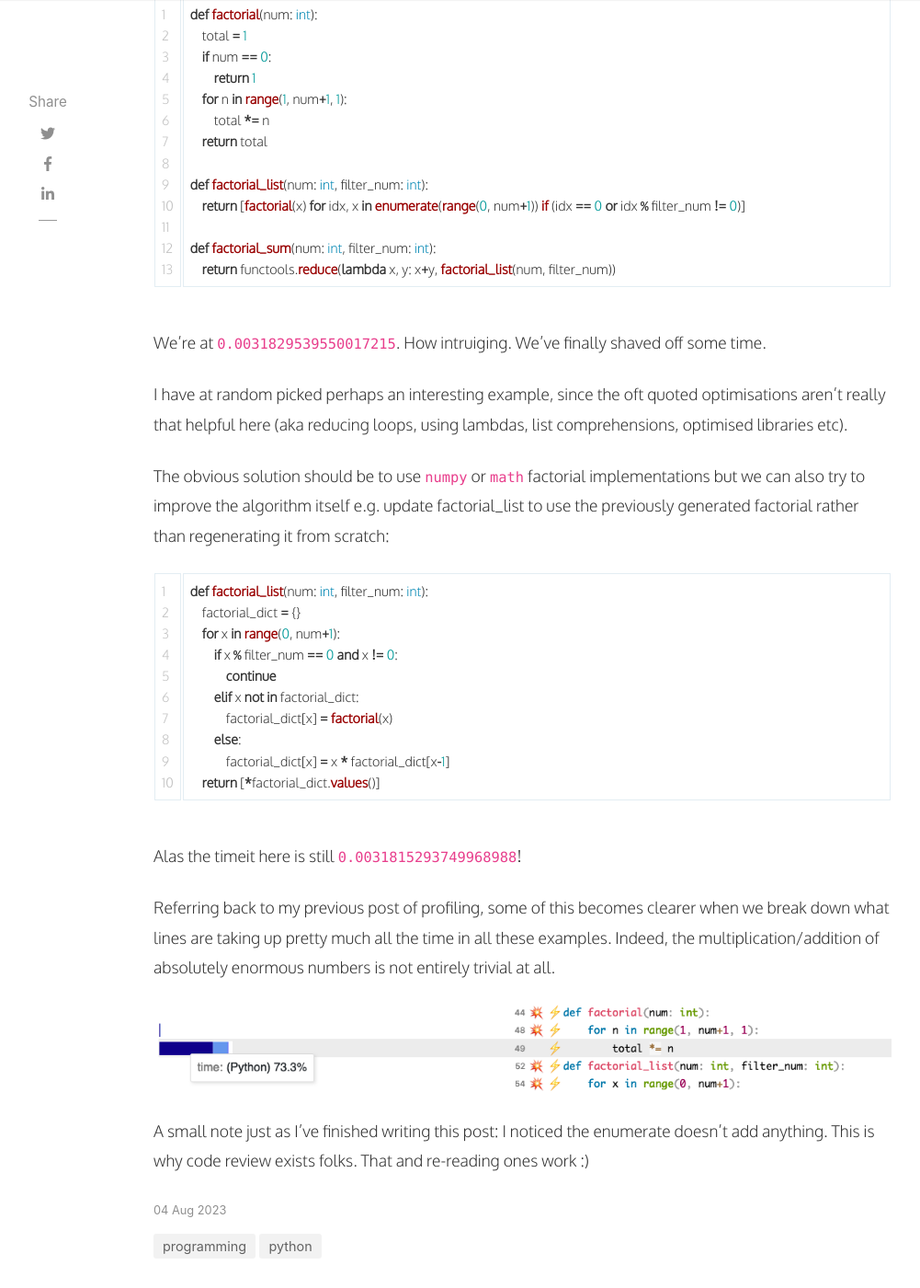
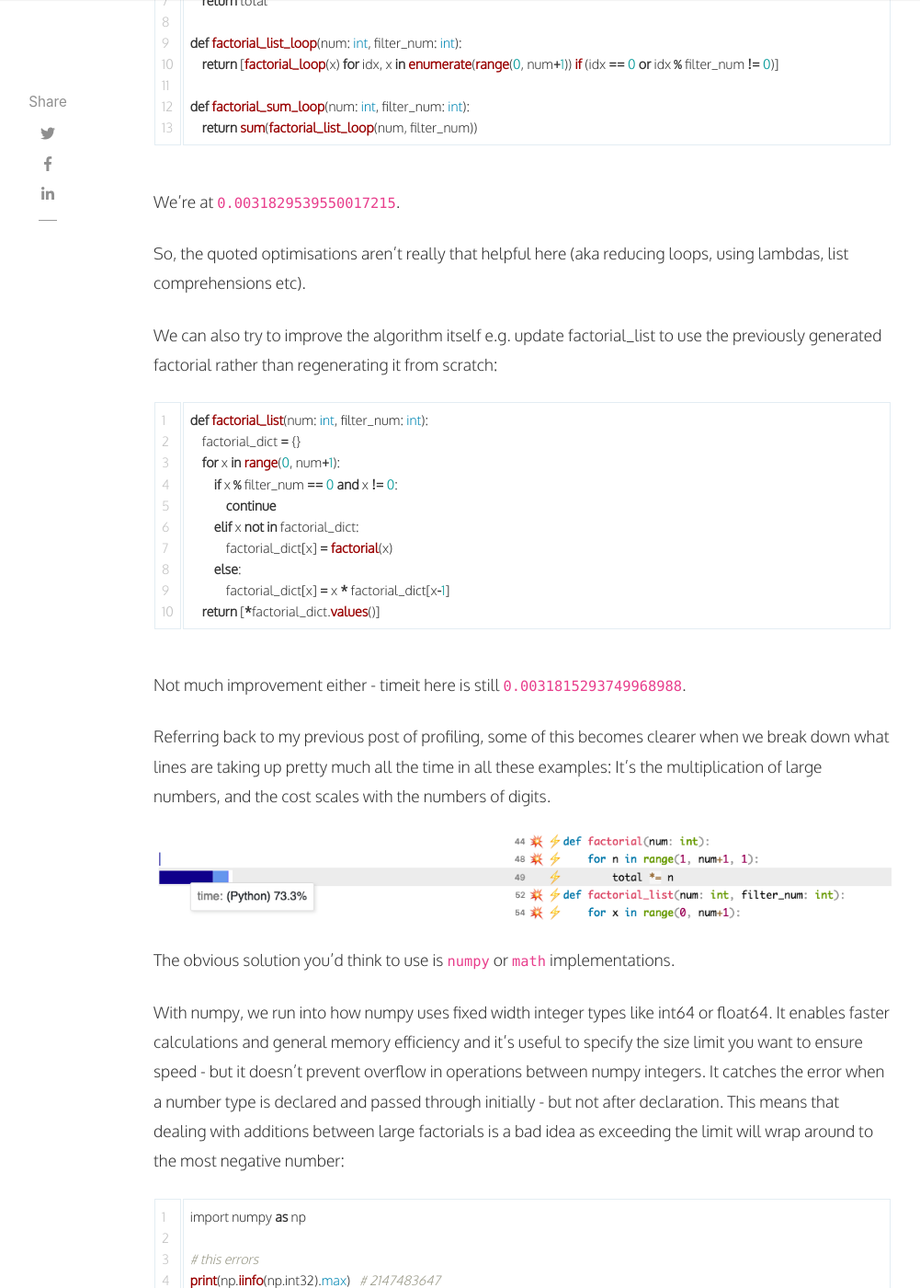
Before and after one commit to bolyche/bolyche.github.io, a Jekyll site: the page built from _posts/2023-08-04-Python-optimisations.md, in a window 1280 px wide and 1400 px high, scrolled down 2410 px. Shown: the whole window at 92% size, without its empty margins (118-1119 px from the left). Built offline with Jekyll 4.4.1, drawn with Linux system fonts in a browser that asks for light colours; nearby versions of some CDN libraries; comment, search, counter and statistics services are not loaded; some of the changed text lies outside the part shown.

Commit message:
update optimisations post (#57)

````diff
--- a/_posts/2023-08-04-Python-optimisations.md
+++ b/_posts/2023-08-04-Python-optimisations.md
@@ -10,12 +10,7 @@
 image: assets/images/factorials.png
 ---
 
-In the desire to get myself to write more frequently I'm tagging upcoming posts as "shitpost". This will be short thoughts or snippets that don't take much time.
-
-For the first of these, some minor python optimisations.
-
-Take some code e.g. getting a list of factorised numbers, filtering out some multiples and summing them
-(note this is arbitrary and just for exploration purposes. I am also completely ignoring negative numbers)
+So let's say you take some code e.g. getting a list of factorised numbers, filtering out some multiples and summing them (NB arbitrary example here + assumes positive-numbers only are input)
 
 ```python
 def factorial(num: int):
@@ -39,7 +34,7 @@
     return factorial_sum
 ```
 
-& say we look at the timing over 100 iterations for calling factorial_sum(400, 3)
+Let's say we try to find how to improve this code, using some of the previous Profiling tools I mentioned in the last post. Let's look at the timing over 100 iterations for calling factorial_sum(400, 3)
 
 ```python
 number_of_factorials = 400
@@ -68,8 +63,9 @@
     return functools.reduce(lambda x, y: x * y, [n for n in range(num,1,-1)]) if num > 1 else 1
 ```
 
-If we run this with timeit we'll see it actually got worse! It's now `0.005225289159934619`. I admit I found this surprising and due to being a shitpost am not digging into it overly.
-Something I thought was interesting was that if indeed we actually update all these functions to be list comprehensions or otherwise lambda plus functools oneliners, we're still sitting at around `0.005238784170069266`
+If we run this with timeit we'll see it actually got worse! It's now `0.005225289159934619`.
+
+If we update all these functions to be list comprehensions or otherwise lambda plus functools oneliners, we're still sitting at around `0.005238784170069266`
 
 ```python
 def factorial(num: int):
@@ -79,20 +75,20 @@
     return [factorial(x) for idx, x in enumerate(range(num+1)) if (idx == 0 or idx % filter_num != 0)]
 
 def factorial_sum(num: int, filter_num: int):
-    return functools.reduce(lambda x, y: x+y, factorial_list(num, filter_num))
+    return sum(factorial_list(num, filter_num))
 ```
 
 Indeed you can turn it entirely into a oneliner if you so wish, but boo hoo for readability and the timeit still sits at `0.005193943330014008`
 
 ```python
 def factorial_sum(num: int, filter_num: int):
-    return functools.reduce(lambda x, y: x+y, [functools.reduce(lambda x, y: x * y, [n for n in range(x,1,-1)]) if x > 1 else 1 for idx, x in enumerate(range(num+1)) if (idx == 0 or idx % filter_num != 0)])
+    return sum([functools.reduce(lambda x, y: x * y, [n for n in range(x,1,-1)]) if x > 1 else 1 for idx, x in enumerate(range(num+1)) if (idx == 0 or idx % filter_num != 0)])
 ```
 
 Now if we try a loop, what happens?
 
 ```python
-def factorial(num: int):
+def factorial_loop(num: int):
     total = 1
     if num == 0:
         return 1
@@ -100,18 +96,18 @@
         total *= n
     return total
 
-def factorial_list(num: int, filter_num: int):
-    return [factorial(x) for idx, x in enumerate(range(0, num+1)) if (idx == 0 or idx % filter_num != 0)]
+def factorial_list_loop(num: int, filter_num: int):
+    return [factorial_loop(x) for idx, x in enumerate(range(0, num+1)) if (idx == 0 or idx % filter_num != 0)]
 
-def factorial_sum(num: int, filter_num: int):
-    return functools.reduce(lambda x, y: x+y, factorial_list(num, filter_num))
+def factorial_sum_loop(num: int, filter_num: int):
+    return sum(factorial_list_loop(num, filter_num))
 ```
 
-We're at `0.0031829539550017215`. How intruiging. We've finally shaved off some time.
+We're at `0.0031829539550017215`.
 
-I have at random picked perhaps an interesting example, since the oft quoted optimisations aren't really that helpful here (aka reducing loops, using lambdas, list comprehensions, optimised libraries etc).
+So, the quoted optimisations aren't really that helpful here (aka reducing loops, using lambdas, list comprehensions etc).
 
-The obvious solution should be to use `numpy` or `math` factorial implementations but we can also try to improve the algorithm itself e.g. update factorial_list to use the previously generated factorial rather than regenerating it from scratch:
+We can also try to improve the algorithm itself e.g. update factorial_list to use the previously generated factorial rather than regenerating it from scratch:
 
 ```python
 def factorial_list(num: int, filter_num: int):
@@ -126,10 +122,53 @@
     return [*factorial_dict.values()]
 ```
 
-Alas the timeit here is still `0.0031815293749968988`!
+Not much improvement either - timeit here is still `0.0031815293749968988`.
 
-Referring back to my previous post of profiling, some of this becomes clearer when we break down what lines are taking up pretty much all the time in all these examples. Indeed, the multiplication/addition of absolutely enormous numbers is not entirely trivial at all.
+Referring back to my previous post of profiling, some of this becomes clearer when we break down what lines are taking up pretty much all the time in all these examples: It's the multiplication of large numbers, and the cost scales with the numbers of digits.
 
 ![Multiplication](/assets/images/multiplication.png)
 
-A small note just as I've finished writing this post: I noticed the enumerate doesn't add anything. This is why code review exists folks. That and re-reading ones work :)
+The obvious solution you'd think to use is `numpy` or `math` implementations.
+
+With numpy, we run into how numpy uses fixed width integer types like int64 or float64. It enables faster calculations and general memory efficiency and it's useful to specify the size limit you want to ensure speed - but it doesn't prevent overflow in operations between numpy integers. It catches the error when a number type is declared and passed through initially - but not after declaration. This means that dealing with additions between large factorials is a bad idea as exceeding the limit will wrap around to the most negative number:
+
+```python
+import numpy as np
+
+# this errors
+print(np.iinfo(np.int32).max)   # 2147483647
+print(np.int32(2147483647+1))
+
+# OverflowError: Python integer 2147483648 out of bounds for int32
+
+# this doesn't error, and wraps around instead
+print(np.iinfo(np.int64).max)          # 9223372036854775807
+print(np.int64(9223372036854775807))   # 9223372036854775807
+print(np.int64(9223372036854775807) + np.int64(1))  # -9223372036854775808
+```
+
+Math doesn't have this issue because it uses arbitrary precision numbers, trading away the performance for the flexibility and the limit of an int is the limit of your available RAM. A solution with this looks like
+
+
+```python
+def factorial_list_math(num: int, filter_num: int):
+    return [
+        math.factorial(x)
+        for idx, x in enumerate(range(0, num + 1))
+        if (idx == 0 or idx % filter_num != 0)
+    ]
+
+
+def factorial_sum_math(num: int, filter_num: int):
+    return sum(factorial_list_math(num, filter_num))
+```
+
+At which point the comparison output timing is:
+
+```zsh
+recursive           : 0.004980s
+loop                : 0.003333s
+math.factorial      : 0.000560s
+```
+
+Math is x6 faster and clearly the winner. Often this kind of thing is the reason to understand performance bottlenecks per line of code rather than overall time/memory allocation - It allows you to dig into the real issue faster.
````
